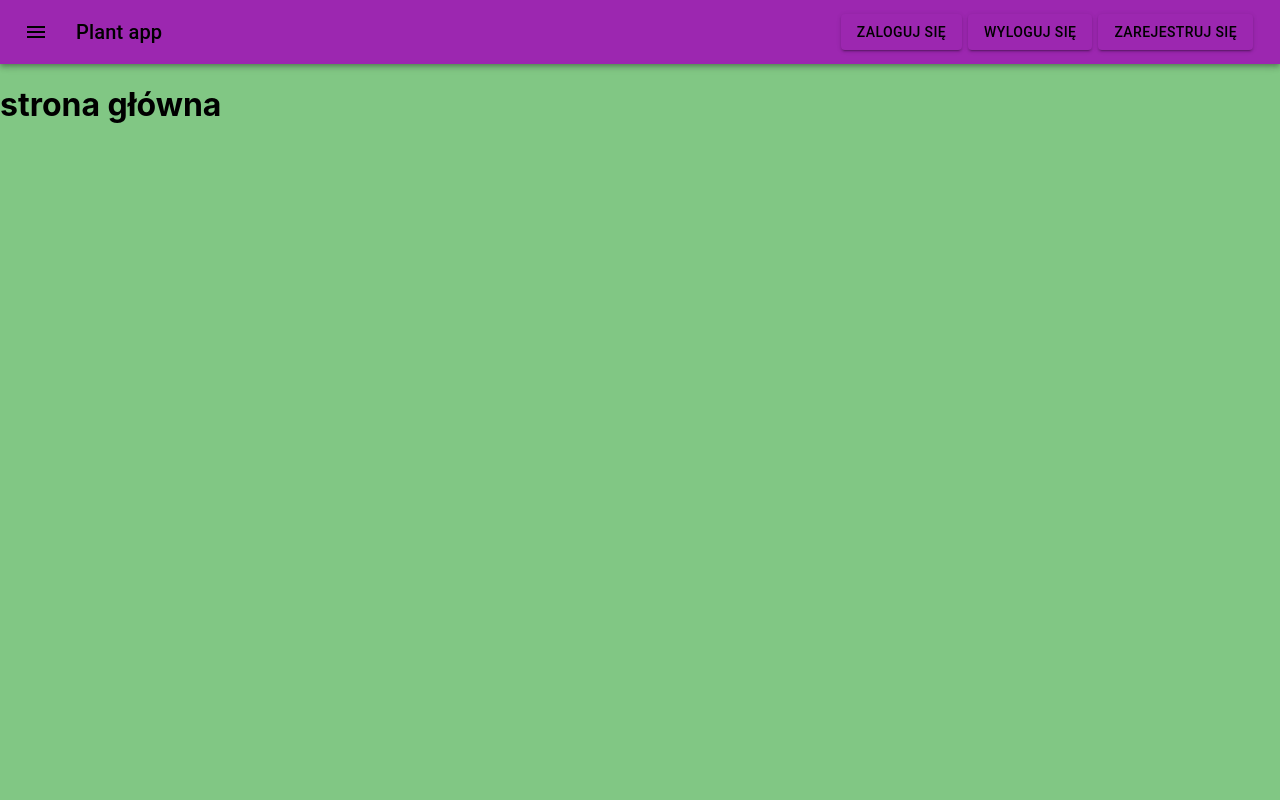
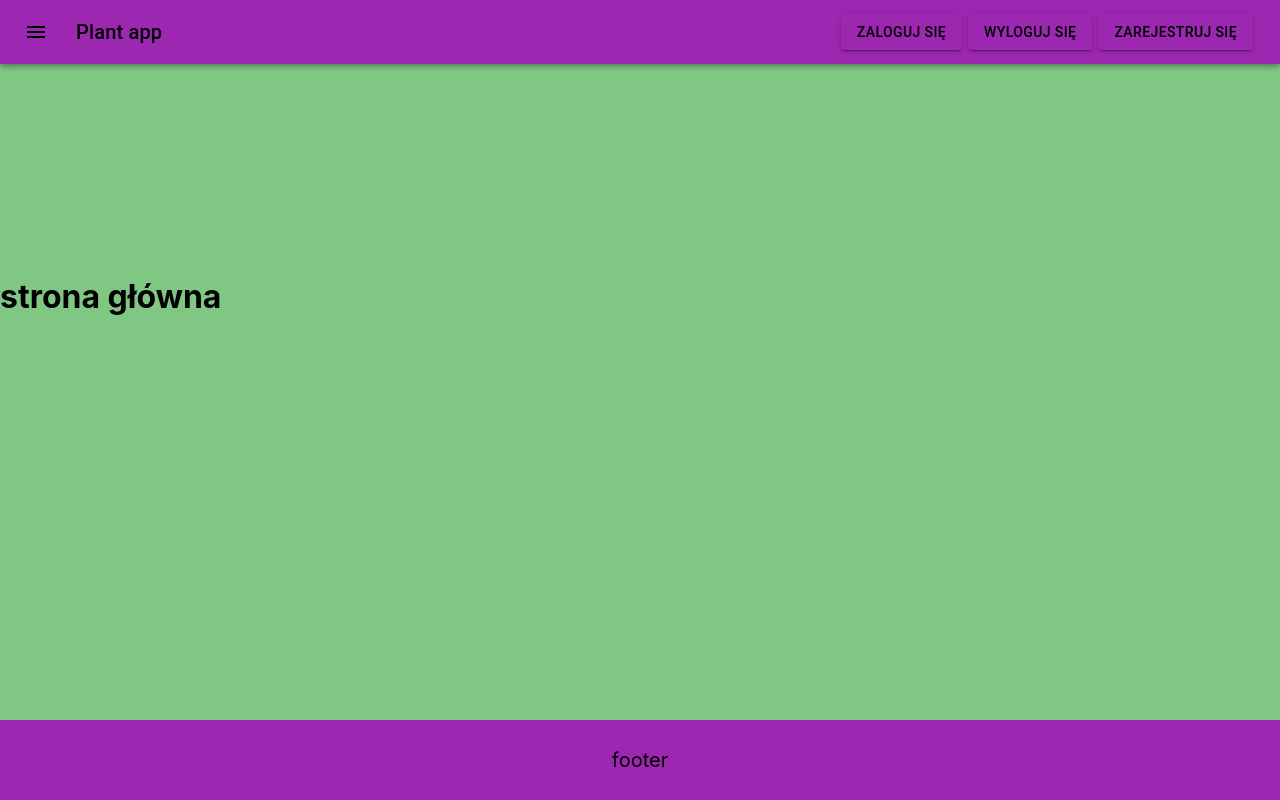
Before and after one commit to NowakKamil30/growing-plant-app, a React (Create React App) app in the folder frontend/growing-plant-app/: page / in a window 1280 px wide. Built offline with nearby package versions, Linux system fonts and the light colour scheme.

Commit message:
edit layout

```diff
--- a/frontend/growing-plant-app/src/layouts/AppLayout.tsx
+++ b/frontend/growing-plant-app/src/layouts/AppLayout.tsx
@@ -2,8 +2,9 @@
 import { createStyles, makeStyles, Theme } from '@material-ui/core';
 import React from 'react';
 import DialogManager from '../components/dialogs/DialogManager';
-import RouterSwitch from '../router/RouterSwitch';
+import Footer from './Footer';
 import Header from './Header';
+import Main from './Main';
 import Nav from './Nav';
 
 export const AppLayout = (): JSX.Element => {
@@ -13,7 +14,8 @@ export const AppLayout = (): JSX.Element => {
       <div className={classes.root}>
           <Header/>
           <Nav/>
-          <RouterSwitch/>
+          <Main/>
+          <Footer/>
           <DialogManager/>
       </div>
   );
@@ -22,6 +24,8 @@ export const AppLayout = (): JSX.Element => {
 const useStyles = makeStyles((theme: Theme) =>
 createStyles({
   root: {
+    display: 'flex',
+    flexDirection: 'column',
     backgroundColor: theme.palette.background.paper,
     flex: 1,
     minHeight: '100vh'
--- a/frontend/growing-plant-app/src/layouts/Header.tsx
+++ b/frontend/growing-plant-app/src/layouts/Header.tsx
@@ -14,6 +14,7 @@ import { Dispatch } from 'redux';
 import { DrawerControlTypes } from '../stores/types/DrawerControlTypes';
 import { DialogControlTypes } from '../stores/types/DialogControlTypes';
 import { showLoginDialog, showRegisterDialog } from '../stores/actions/DialogControlActions';
+import { Box } from '@material-ui/core';
 
 interface MapDispatcherToProps {
   changeDrawerVisible: (isVisible: boolean) => DrawerControlTypes;
@@ -53,7 +54,7 @@ const Header: React.FC<PropsFromRedux> = ({
     } = useStyles();
 
   return (
-    <header className={root}>
+    <Box component='header' className={root}>
       <AppBar position='static'>
         <Toolbar className={toolbar}>
           <IconButton
@@ -88,7 +89,7 @@ const Header: React.FC<PropsFromRedux> = ({
           </Button>
         </Toolbar>
       </AppBar>
-    </header>
+    </Box>
   );
 };
 
--- a/frontend/growing-plant-app/src/layouts/Nav.tsx
+++ b/frontend/growing-plant-app/src/layouts/Nav.tsx
@@ -1,12 +1,13 @@
+import { Box } from '@material-ui/core';
 import React from 'react';
 import MainDrawer from '../components/drawers/MainDrawer';
 
 const Nav = (): JSX.Element => {
 
     return (
-        <nav>
+        <Box component='nav'>
             <MainDrawer/>
-        </nav>
+        </Box>
     );
 };
 
```
